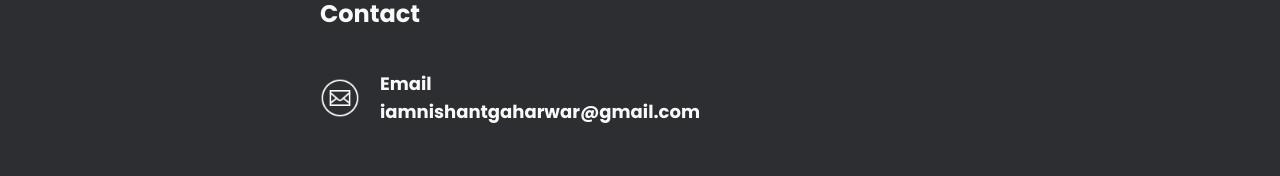
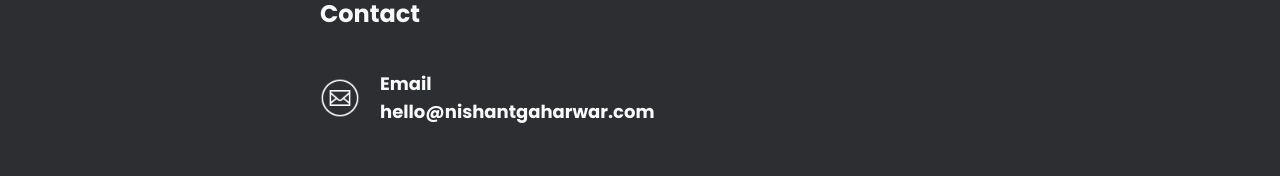
Before and after one commit to iamnishantgaharwar/portfolio, a React (Vite) app: page / in a window 1280 px wide. Shown: the part 1932-2108 px from the top of the page. Built offline with nearby package versions, Linux system fonts and the light colour scheme.

Commit message:
Add new mail

```diff
--- a/src/components/Contact.tsx
+++ b/src/components/Contact.tsx
@@ -10,7 +10,7 @@ const Contact = () => {
             <div className='w-10 mt-10 flex items-center'>
                 <img src={mailImg} alt="Mail" />
                 <div>
-                    <p className="ml-5 text-lg font-PoppinsBold text-primary_white">Email iamnishantgaharwar@gmail.com</p>
+                    <p className="ml-5 text-lg font-PoppinsBold text-primary_white">Email hello@nishantgaharwar.com</p>
                 </div>
             </div>
         </div>
```
